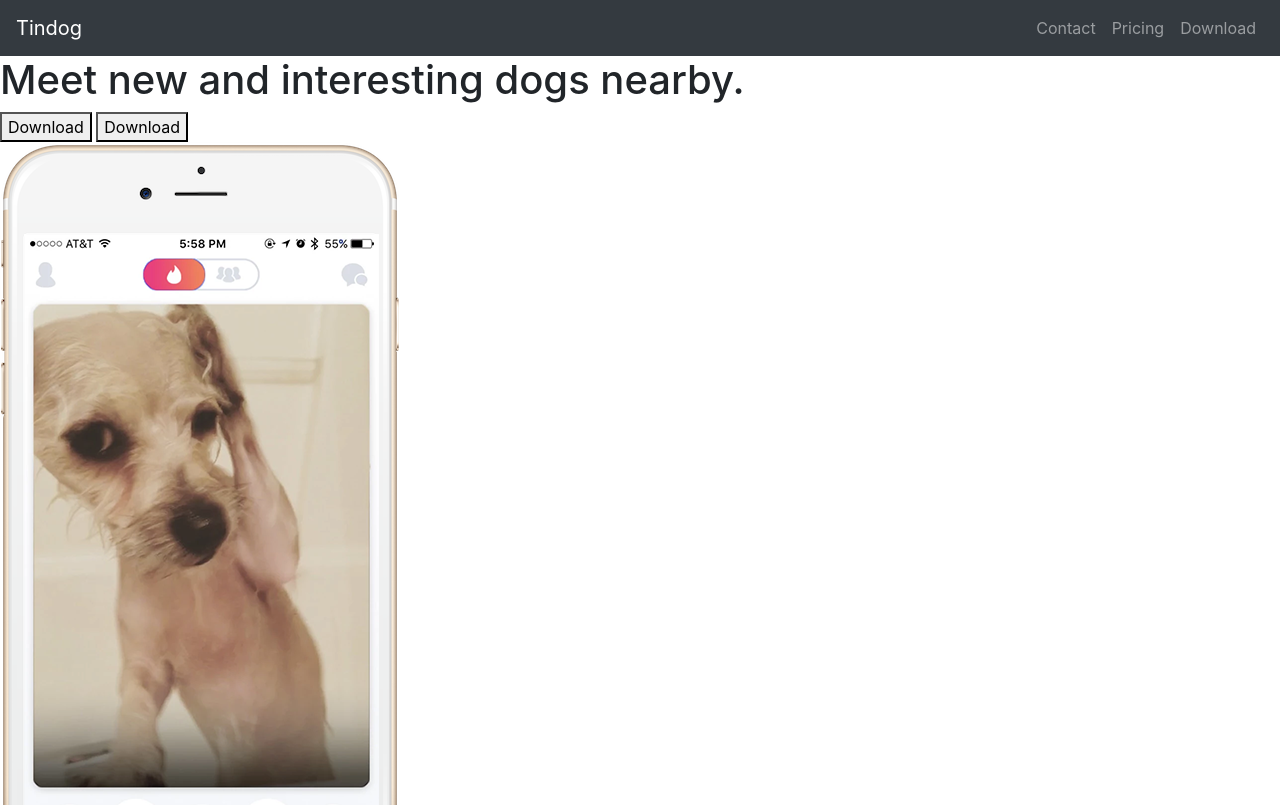
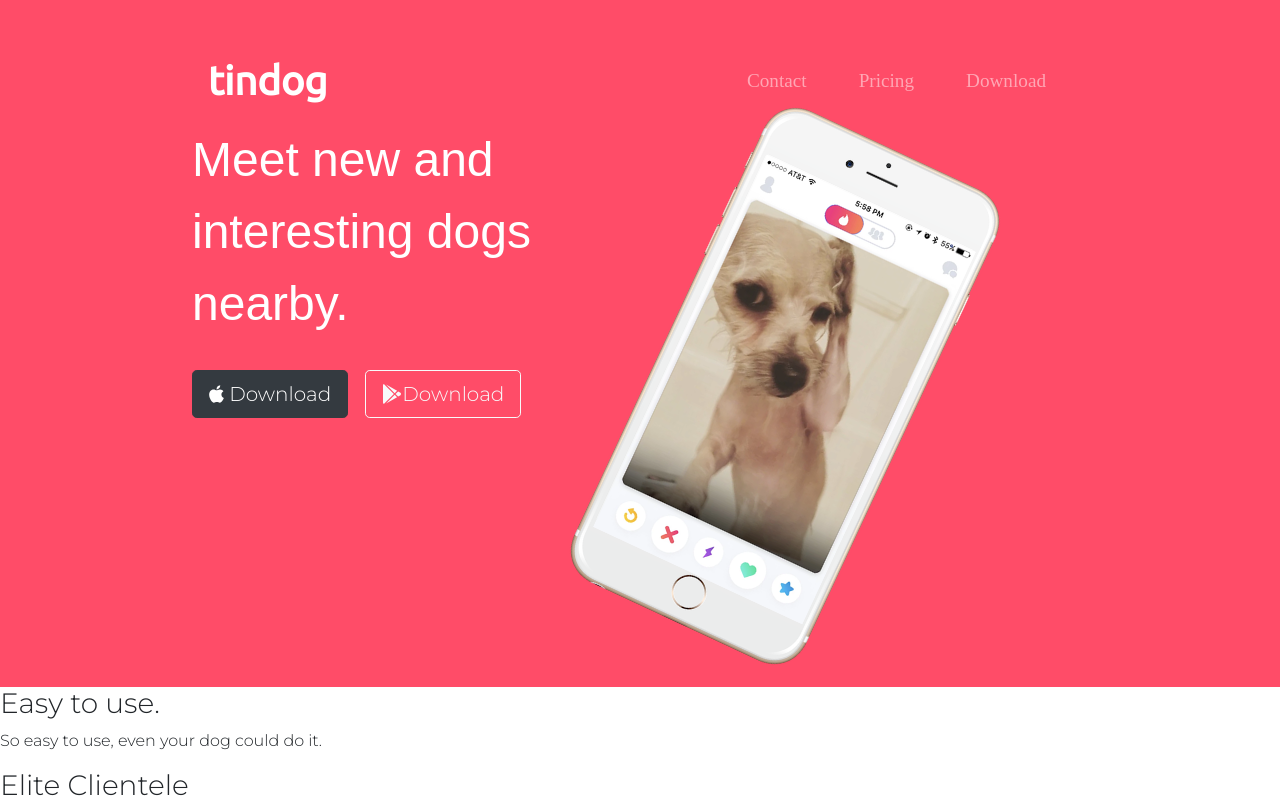
Before and after one commit to pranikz/TinDog-bootstrap, a plain HTML site: page index.html in a window 1280 px wide. Shown: the top 805 px of the page. Drawn offline with nearby package versions, Linux system fonts and the light colour scheme.

Commit message:
title bar updated
added fonts padding buttons and transformation to the images using css and bootstrap

```diff
--- a/css/styles.css
+++ b/css/styles.css
@@ -0,0 +1,51 @@
+
+body{
+  font-family: Montserrat;
+}
+#title{
+
+  background-color: #ff4c68;
+  color: #fff;
+}
+h1{
+  font-family: 'Montserrat-Black', sans-serif;
+  font-size: 3rem;
+  line-height: 1.5;
+}
+
+.container-fluid{
+  padding: 3% 15%
+}
+
+/* NabVigation Bar  */
+.navbar{
+  padding-bottom: 0 0 4.5rem
+}
+
+.navbar-brand{
+  font-family: 'Ubuntu', sans-serif;
+  font-size: 2.5rem;
+  font-weight: bold;
+
+}
+
+.nav-item{
+padding: 0 18px;
+}
+
+.nav-link{
+  font-size: 1.2rem;
+  font-family: "Montserrat-Light"
+}
+
+/* Download button */
+
+.download-button{
+  margin: 5% 3% 5% 0;
+}
+
+/* Title image */
+.title-image{
+  width: 60%;
+  transform: rotate(25deg);
+}
--- a/index.html
+++ b/index.html
@@ -6,50 +6,68 @@
   <title>TinDog</title>
   <link rel="stylesheet" href="https://stackpath.bootstrapcdn.com/bootstrap/4.5.2/css/bootstrap.min.css" integrity="sha384-JcKb8q3iqJ61gNV9KGb8thSsNjpSL0n8PARn9HuZOnIxN0hoP+VmmDGMN5t9UJ0Z" crossorigin="anonymous">
   <script src="https://code.jquery.com/jquery-3.5.1.slim.min.js" integrity="sha384-DfXdz2htPH0lsSSs5nCTpuj/zy4C+OGpamoFVy38MVBnE+IbbVYUew+OrCXaRkfj" crossorigin="anonymous"></script>
+  <script defer src="https://use.fontawesome.com/releases/v5.0.7/js/all.js"></script>
   <script src="https://cdn.jsdelivr.net/npm/popper.js@1.16.1/dist/umd/popper.min.js" integrity="sha384-9/reFTGAW83EW2RDu2S0VKaIzap3H66lZH81PoYlFhbGU+6BZp6G7niu735Sk7lN" crossorigin="anonymous"></script>
   <script src="https://stackpath.bootstrapcdn.com/bootstrap/4.5.2/js/bootstrap.min.js" integrity="sha384-B4gt1jrGC7Jh4AgTPSdUtOBvfO8shuf57BaghqFfPlYxofvL8/KUEfYiJOMMV+rV" crossorigin="anonymous"></script>
+  <link href="https://fonts.googleapis.com/css2?family=Montserrat:wght@300&family=Ubuntu&display=swap" rel="stylesheet">
   <link rel="stylesheet" href="css/styles.css">
 
 
 </head>
 
 <body>
+  <section class="colored-section" id="title">
 
+    <div class="container-fluid">
 
-  <section id="title">
-    <nav class="navbar bg-dark navbar-expand-lg navbar-dark">
-    <a class="navbar-brand" href="">Tindog</a>
-     <button class="navbar-toggler" type="button" data-toggle="collapse" data-target="#navbarSupportedContent" aria-controls="navbarSupportedContent" aria-expanded="false" aria-label="Toggle navigation">
+      <!-- Nav Bar -->
+
+      <nav class="navbar navbar-expand-lg navbar-dark">
+
+        <a class="navbar-brand" href="">tindog</a>
+
+        <button class="navbar-toggler" type="button" data-toggle="collapse" data-target="#navbarTogglerDemo02">
           <span class="navbar-toggler-icon"></span>
         </button>
-  <div class="collapse navbar-collapse" id="navbarSupportedContent">
+
+        <div class="collapse navbar-collapse" id="navbarTogglerDemo02">
+
           <ul class="navbar-nav ml-auto">
             <li class="nav-item">
-            <a class="nav-link" href="">Contact</a>
+              <a class="nav-link" href="#footer">Contact</a>
             </li>
             <li class="nav-item">
-            <a class="nav-link" href="">Pricing</a>
+              <a class="nav-link" href="#pricing">Pricing</a>
             </li>
             <li class="nav-item">
-            <a class="nav-link" href="">Download</a>
+              <a class="nav-link" href="#cta">Download</a>
             </li>
           </ul>
+
         </div>
-  </section>
-    <!-- Nav Bar -->
+      </nav>
+
 
       <!-- Title -->
 
-    <div>
-      <h1>Meet new and interesting dogs nearby.</h1>
-      <button type="button">Download</button>
-      <button type="button">Download</button>
-    </div>
-    <div>
-      <img src="images/iphone6.png" alt="iphone-mockup">
+      <div class="row">
+
+        <div class="col-lg-6">
+          <h1 class="big-heading">Meet new and interesting dogs nearby.</h1>
+          <button type="button" class="btn btn-dark btn-lg download-button"><i class="fab fa-apple"></i> Download</button>
+          <button type="button" class="btn btn-outline-light btn-lg download-button"><i class="fab fa-google-play"></i>Download</button>
+
         </div>
 
+        <div class="col-lg-6">
+          <img class="title-image" src="images/iphone6.png" alt="iphone-mockup">
+        </div>
 
+      </div>
+
+    </div>
+
+  </section>
 
 
   <!-- Features -->
```
Lines whose indentation alone changed are shown as unchanged.
